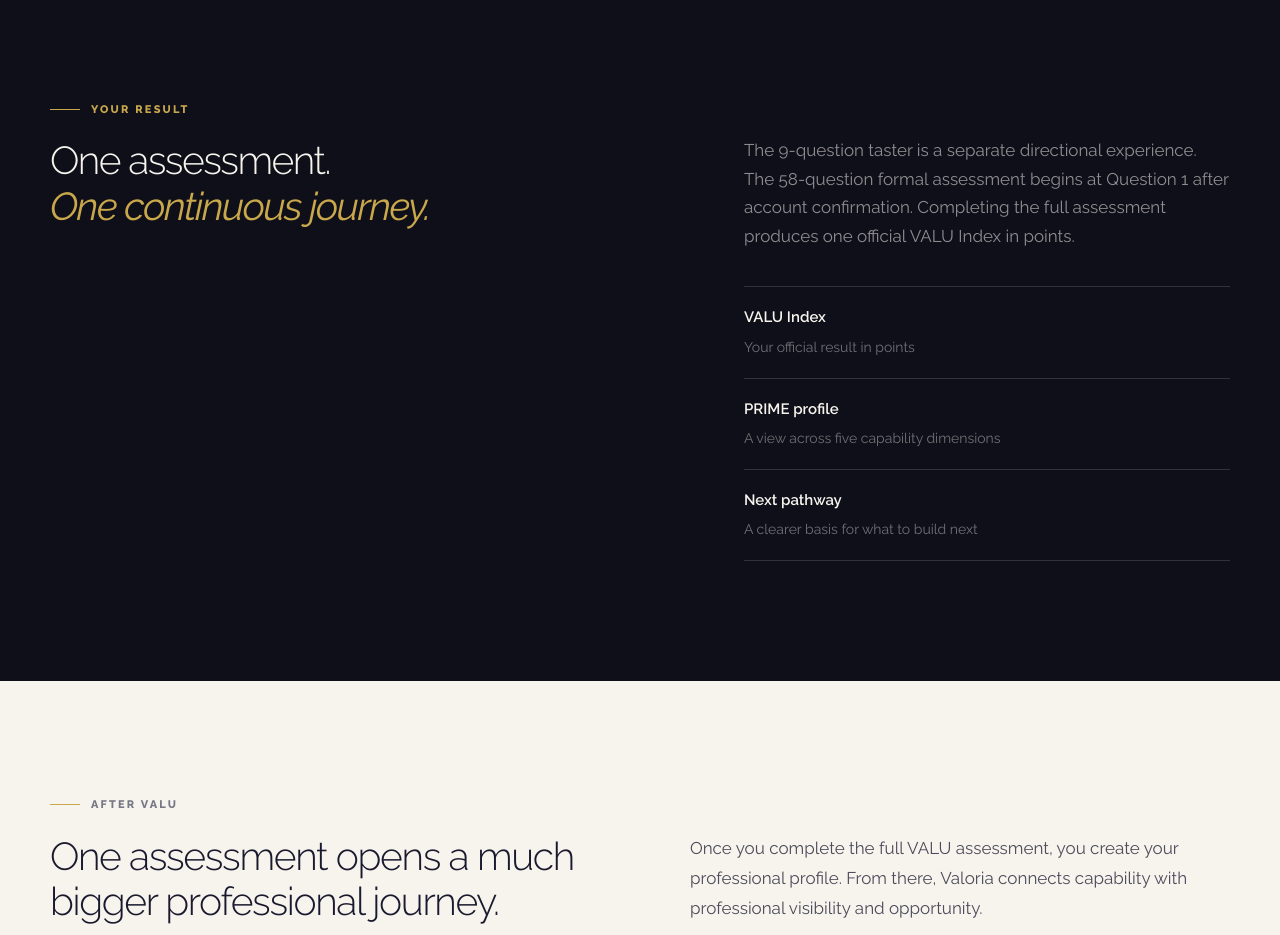
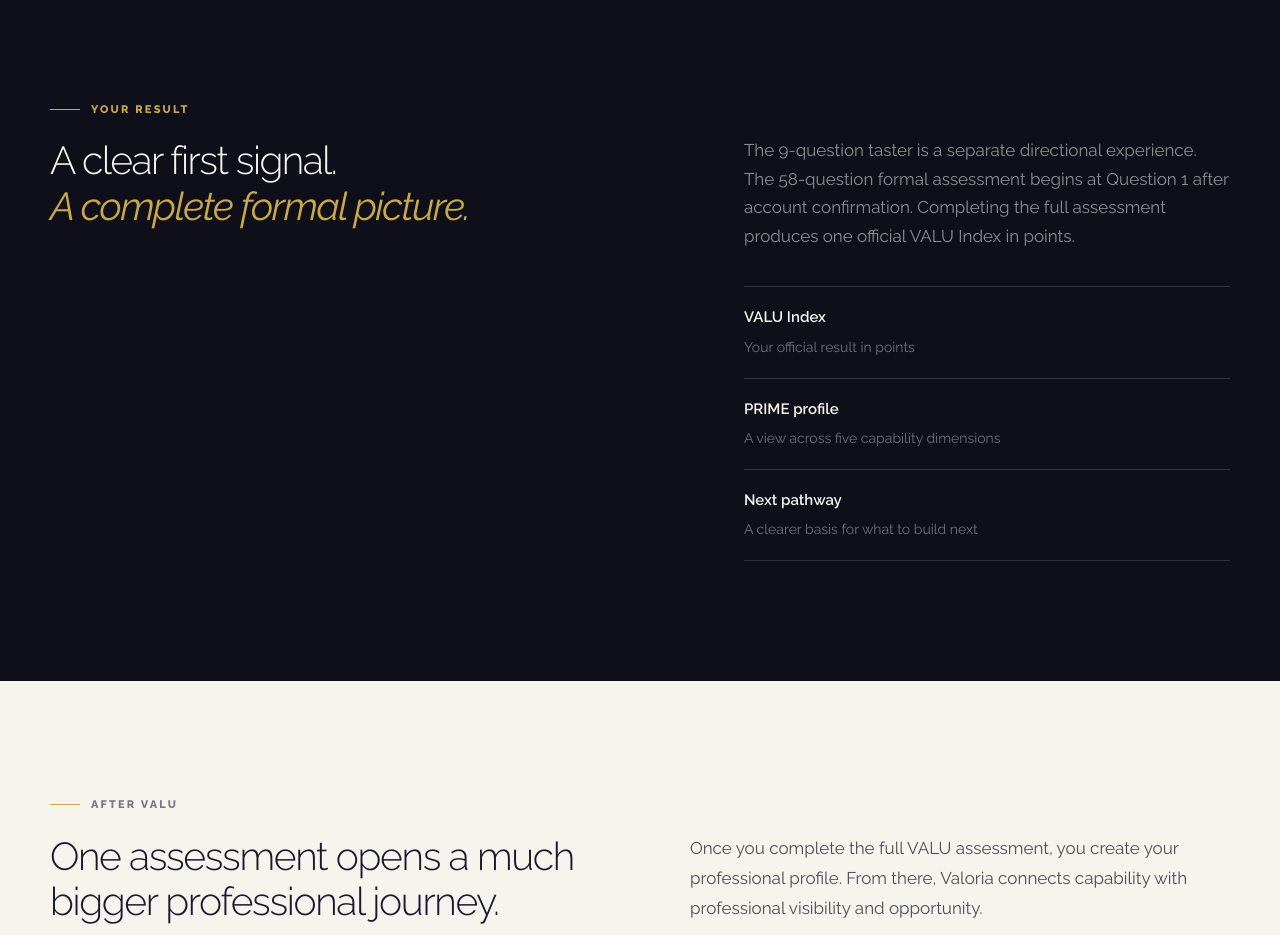
Before and after one commit to riverwayse-sudo/valoria-site, a Next.js app: page /valu/start in a window 1280 px wide. Shown: the part 2940-3875 px from the top of the page. Built offline with nearby package versions, Linux system fonts and the light colour scheme; no server answers.

Commit message:
copy(valu): clarify the two distinct assessment steps

```diff
--- a/src/app/valu/start/page.jsx
+++ b/src/app/valu/start/page.jsx
@@ -94,7 +94,7 @@ export default function ValuStartPage() {
       <section className="vs-result">
         <div className="vs-shell">
           <div className="vs-result-grid">
-            <div><div className="vs-kicker"><span /> YOUR RESULT</div><h2>One assessment.<br /><em>One continuous journey.</em></h2></div>
+            <div><div className="vs-kicker"><span /> YOUR RESULT</div><h2>A clear first signal.<br /><em>A complete formal picture.</em></h2></div>
             <div className="vs-result-copy"><p>The 9-question taster is a separate directional experience. The 58-question formal assessment begins at Question 1 after account confirmation. Completing the full assessment produces one official VALU Index in points.</p><ul><li><b>VALU Index</b><span>Your official result in points</span></li><li><b>PRIME profile</b><span>A view across five capability dimensions</span></li><li><b>Next pathway</b><span>A clearer basis for what to build next</span></li></ul></div>
           </div>
         </div>
```
